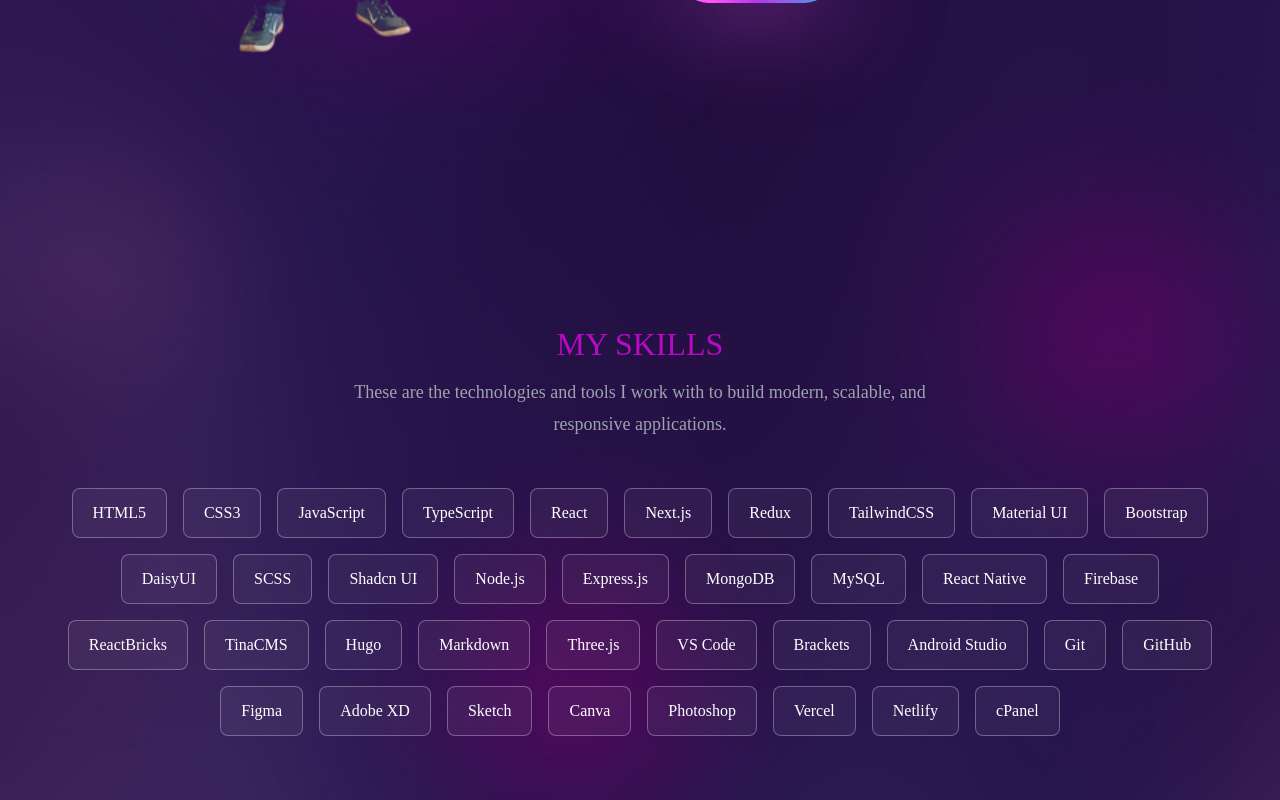
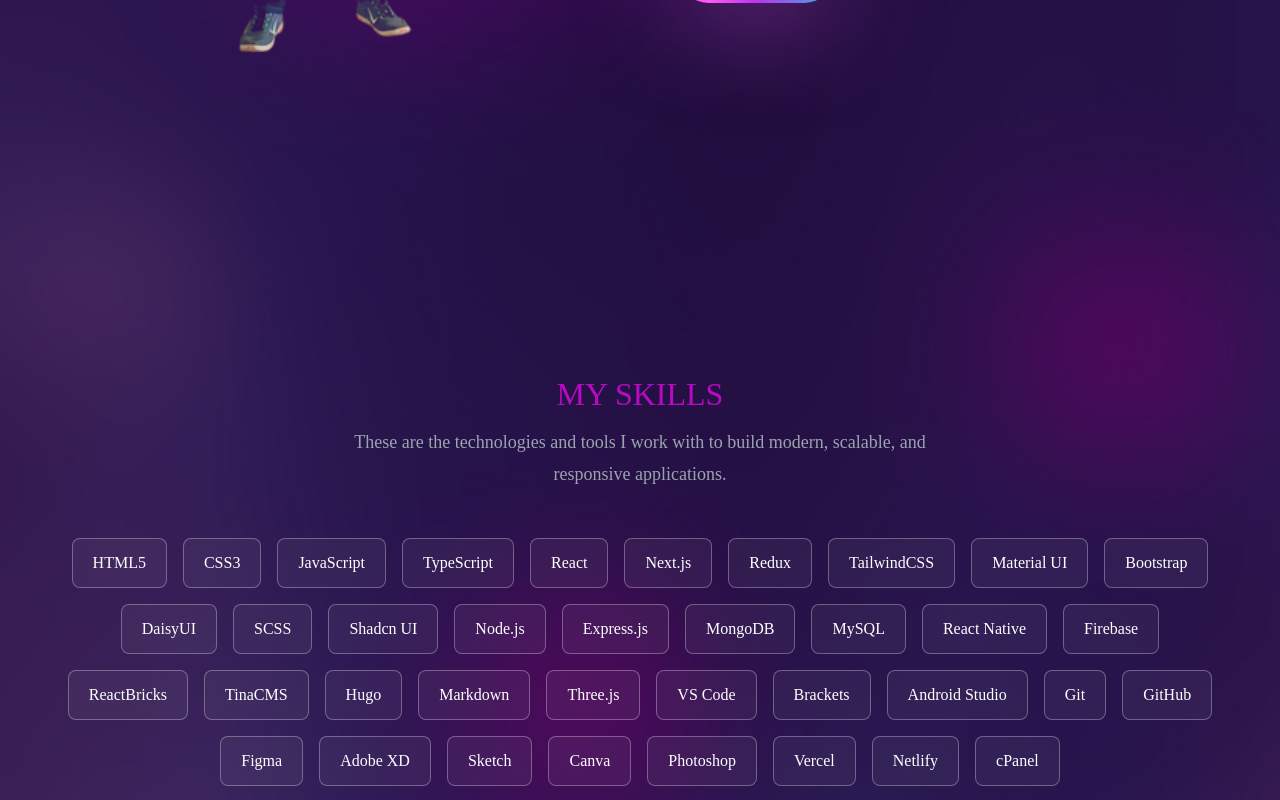
Before and after one commit to Raihanhn/Latest-Portfolio, a React (Create React App) app: page / in a window 1280 px wide. Shown: the part 1380-2180 px from the top of the page. Built offline with nearby package versions, Linux system fonts and the light colour scheme.

Commit message:
skills sec updated

```diff
--- a/src/components/skills.js
+++ b/src/components/skills.js
@@ -13,7 +13,7 @@
 
 const Skills = () => {
   return (
-    <section className='section' id='skills'>
+    <section className='mt-[230px] sm-[50px] md-[50px] section lg:mt-[50px]' id='skills'>
       <div className="container mx-auto">
         <motion.div
           variants={fadeIn('up', 0.3)}
```
